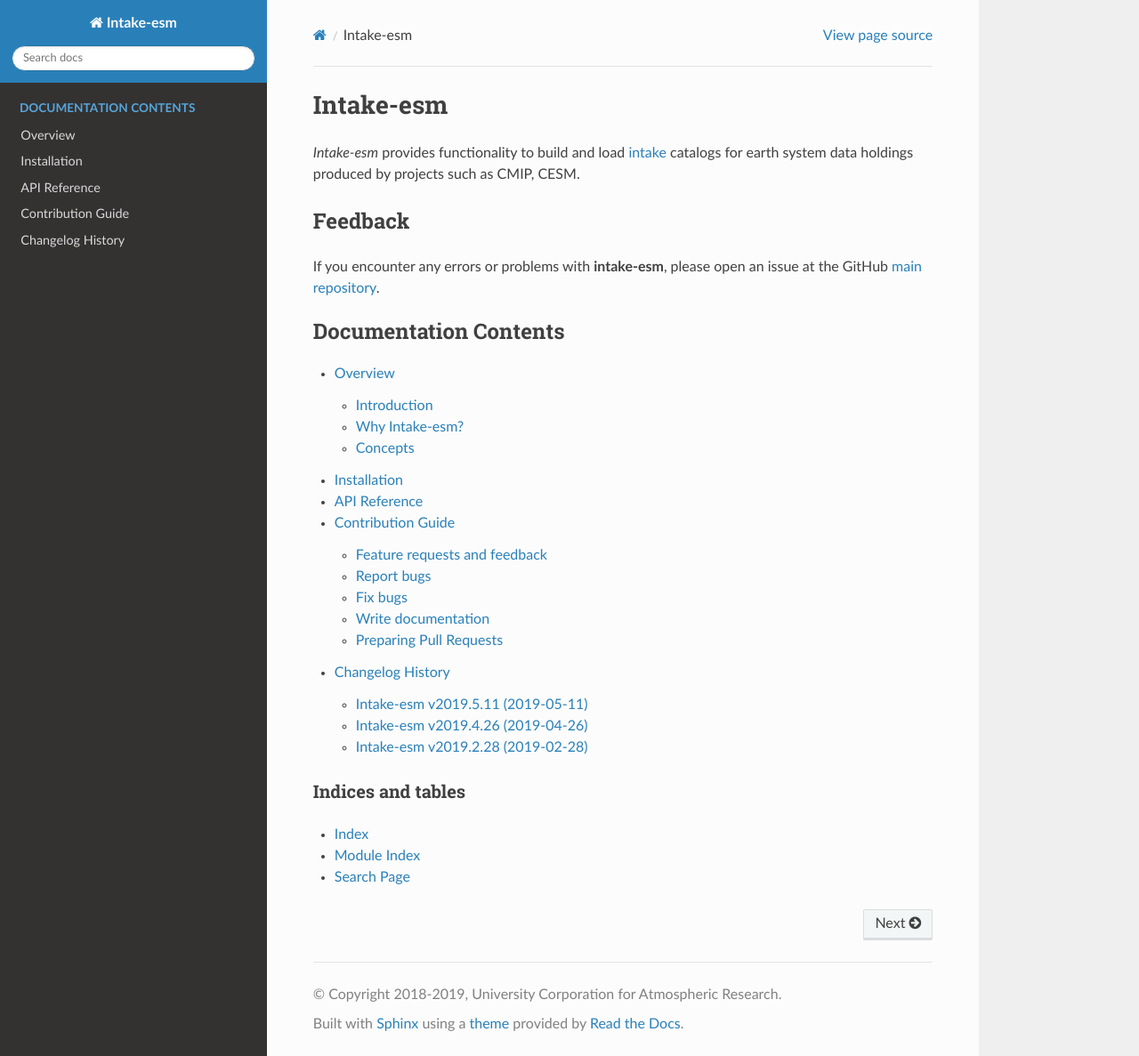
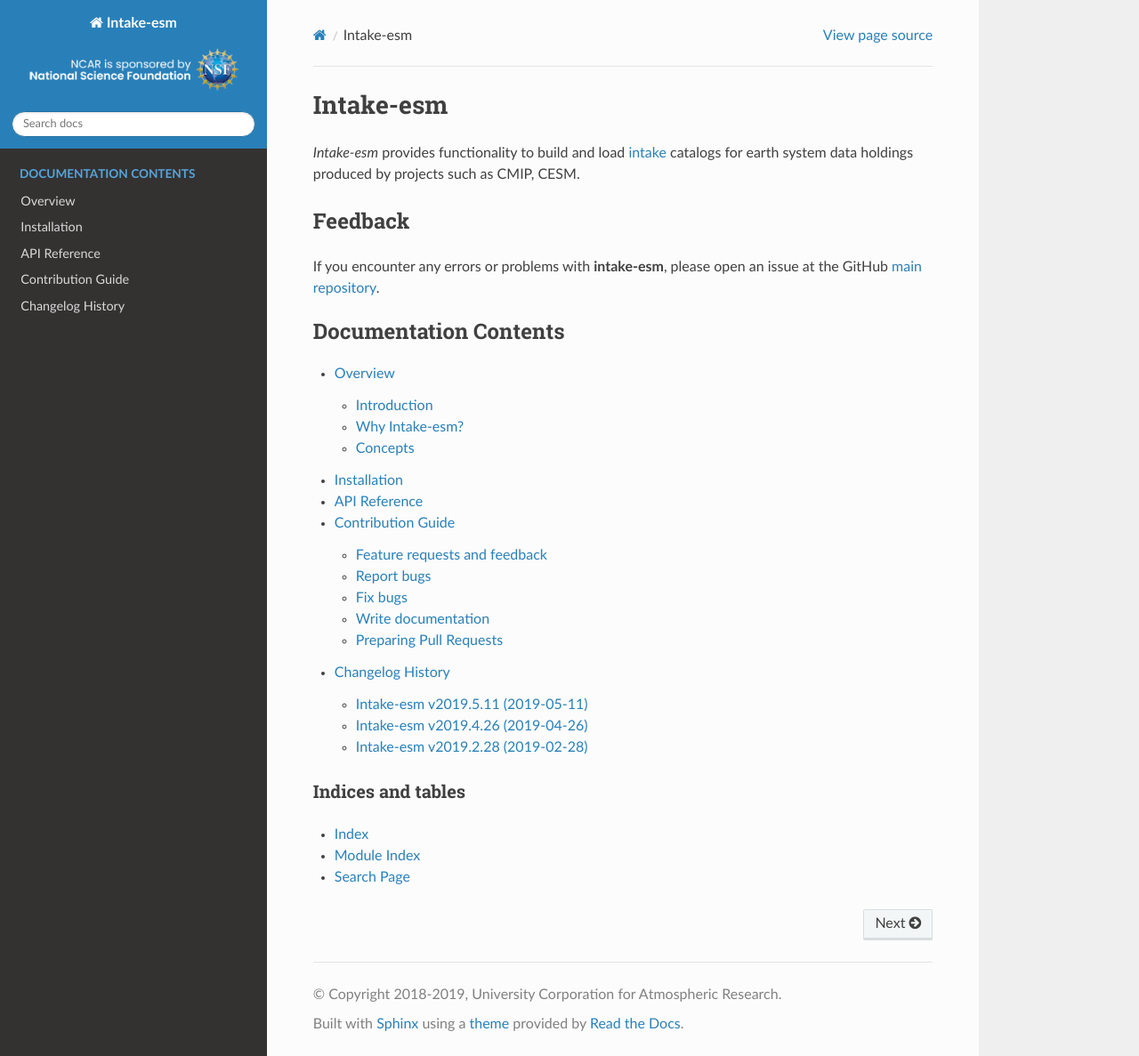
Before and after one commit to intake/intake-esm, a Sphinx documentation site: the page built from docs/source/index.rst, in a window 1280 px wide and 1187 px high. Shown: the whole window at 89% size. Built offline with Sphinx 7.4.7 and the Read the Docs theme 2.0.0, drawn with Linux system fonts in a browser that asks for light colours; pages that are not in the unit, such as notebooks, are missing from menus; the version number could not be read and is left out.

Commit message:
Add logo

```diff
--- a/docs/source/conf.py
+++ b/docs/source/conf.py
@@ -146,7 +146,7 @@
 
 # The name of an image file (relative to this directory) to place at the top
 # of the sidebar.
-# html_logo = None
+html_logo = 'images/nsf.png'
 
 # The name of an image file (within the static path) to use as favicon of the
 # docs.  This file should be a Windows icon file (.ico) being 16x16 or 32x32
```
Also changed, not shown: docs/source/images/nsf.png (added).
